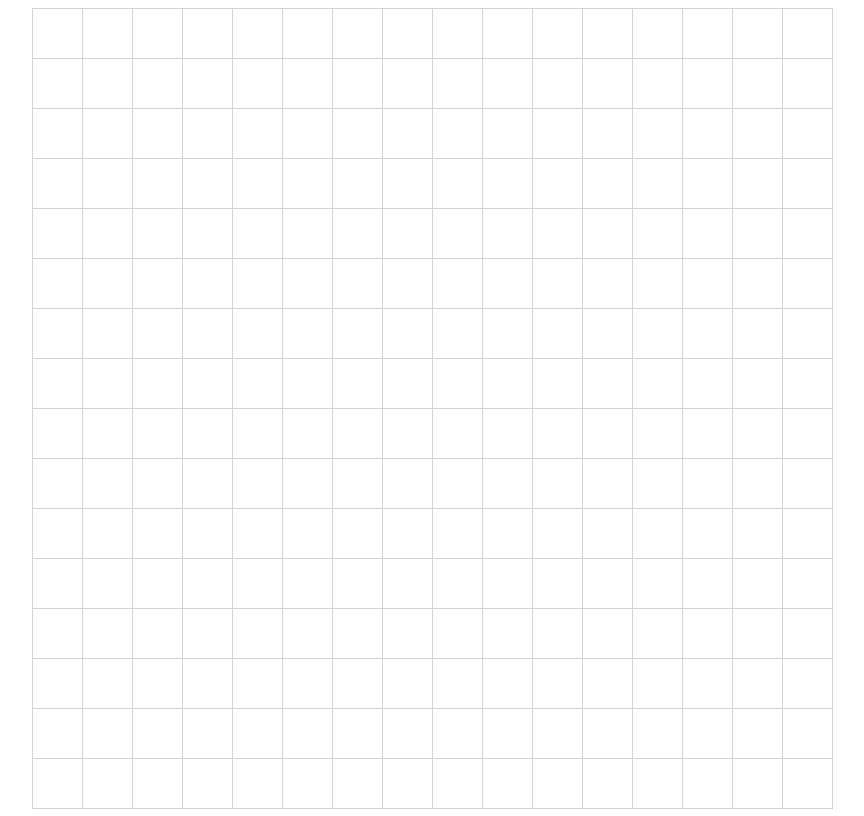
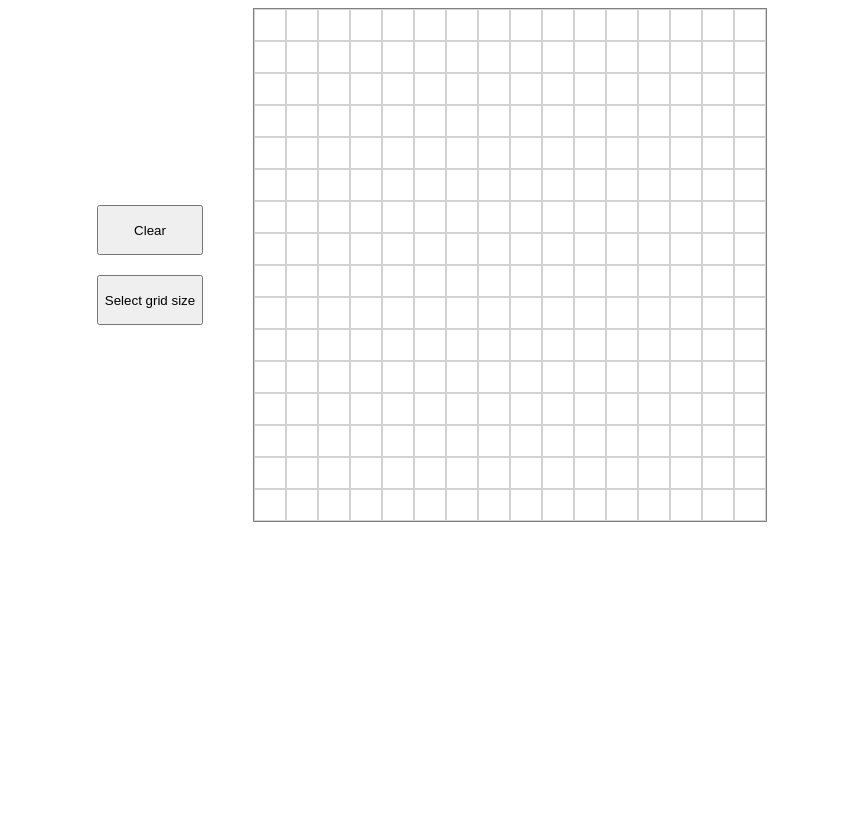
Before and after one commit to oaksaint/Etch-A-Sketch, a plain HTML site: page index.html in a window 1280 px wide. Shown: the whole page, without its empty margins (208-1072 px from the left). Drawn offline with Linux system fonts and the light colour scheme.

Commit message:
Create first version of Etch-A-Sket with a working clear button

```diff
--- a/index.html
+++ b/index.html
@@ -6,7 +6,11 @@
     <link rel="stylesheet" href="styles.css" />
   </head>
   <body>
-    <div class="grid"></div>
+    <div class="buttons">
+      <button type="button" class="clearbutton">Clear</button>
+      <button type="button" class="selectsize">Select grid size</button>
+    </div>
+    <div id="grid"></div>
     <script src="script.js"></script>
   </body>
 </html>
--- a/script.js
+++ b/script.js
@@ -1,12 +1,39 @@
-let grid = document.querySelector(".grid");
-let cell;
+const gridContainer = document.querySelector('#grid');
 
-const createCells = function (num) {
-  for (let i = 0; i < num; i++) {
-    cell = document.createElement("div");
-    grid.appendChild(cell);
-    cell.className = "cell";
+// Set the size of the grid container
+gridContainer.style.width = '512px';
+gridContainer.style.height = '512px';
+
+// Loop through the rows and columns of the grid
+for (let i = 0; i < 16; i++) {
+  for (let j = 0; j < 16; j++) {
+    // Create a new square div element
+    const square = document.createElement('div');
+    square.classList.add('square');
+
+    // Set the size and border of the square div element
+    square.style.width = '30px';
+    square.style.height = '30px';
+    square.style.outline = 'solid lightgray 1px';
+    square.style.margin = '1px';
+    // Add the square div element to the grid container
+    gridContainer.appendChild(square);
+  }
+}
+const cellBlock = document.querySelectorAll('.square');
+
+cellBlock.forEach((item) => {
+  item.addEventListener('mouseover', function (event) {
+    event.target.style.backgroundColor = 'black';
+  });
+});
+
+const clearButton = document.querySelector('.clearbutton');
+
+clearButton.onclick = function () {
+  for (let i = 0; i < cellBlock.length; i++) {
+    cellBlock[i].style.backgroundColor = 'white';
   }
 };
 
-createCells(256);
+const selectSize = document.querySelector('.selectsize');
--- a/styles.css
+++ b/styles.css
@@ -1,12 +1,23 @@
-.grid {
-  display: grid;
-  grid-template-columns: repeat(16, 50px);
-  grid-template-rows: repeat(16, 50px);
+#grid {
+  display: flex;
+  flex-wrap: wrap;
+  border: 1px solid grey;
+}
+
+body {
+  display: flex;
   justify-content: center;
 }
 
-.cell {
-  outline: solid lightgray 1px;
-  margin-top: 1px;
-  margin-left: 1px;
+button {
+  margin-right: 50px;
+  height: 50px;
+  margin-top: 10px;
+  margin-bottom: 10px;
 }
+
+.buttons {
+  display: flex;
+  flex-direction: column;
+  justify-content: center;
+}
```
